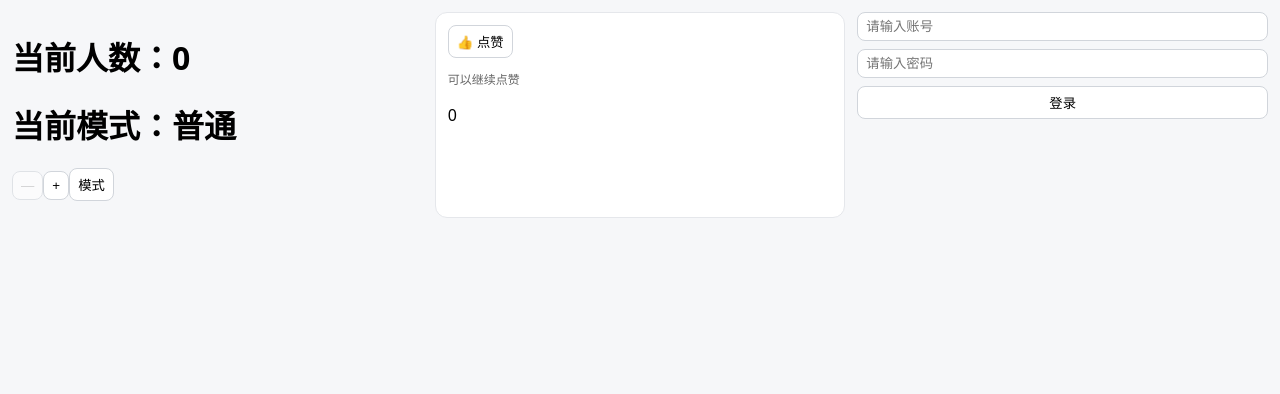
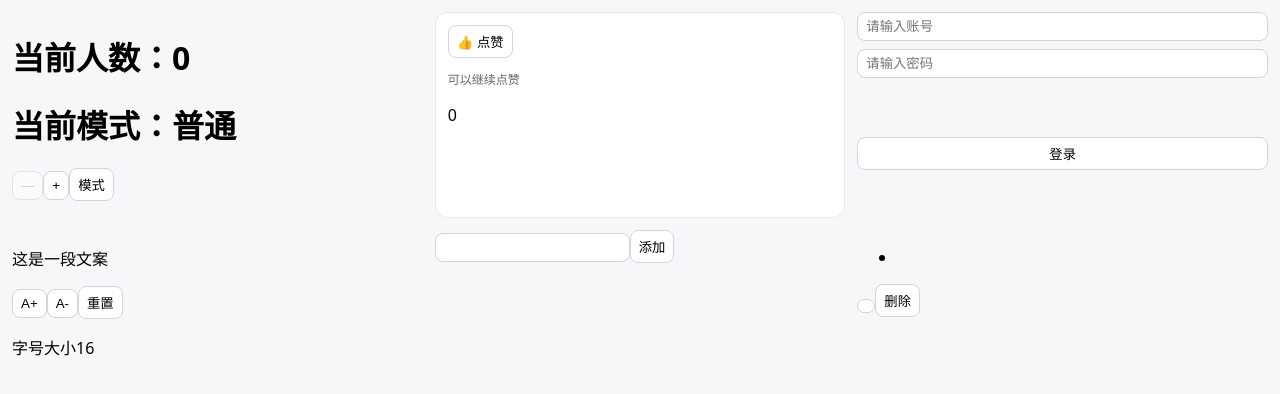
Before and after one commit to FlyApple22/FrontendLearn, a React (Vite) app in the folder React/practice/: page / in a window 1280 px wide. Shown: the top 394 px of the page. Built offline with nearby package versions, Linux system fonts and the light colour scheme.

Commit message:
✨ feat(components): lian xi

```diff
--- a/React/practice/src/App.jsx
+++ b/React/practice/src/App.jsx
@@ -3,6 +3,9 @@ import './index.css'
 import StepCounter from './components/01StepCounter'
 import TimerLike from './components/02TimerLike'
 import LoginValidator from './components/03LoginValidator'
+import FontClamp from './components/04FontClamp'
+// import ThemePreview from './components/05.ThemePreview'
+import ToDoList from './components/07TodoLite '
 
 export default function App() {
   return (
@@ -10,11 +13,11 @@ export default function App() {
       <StepCounter />
       <TimerLike />
       <LoginValidator />
-      {/* <FontClamp />
-      <ThemePreview />
-      <MiniCart />
-      <TodoLite />
-      <FilterPanel />
+      <FontClamp />
+      {/* <ThemePreview />
+      <MiniCart /> */}
+      <ToDoList />
+      {/* <FilterPanel />
       <ProfileSubmit /> */}
     </div>
   )
--- a/React/practice/src/components/03LoginValidator.jsx
+++ b/React/practice/src/components/03LoginValidator.jsx
@@ -31,18 +31,35 @@ import { useState } from 'react'
 function LoginValidator() {
   const [username, setUsename] = useState('')
   const [password, setPassword] = useState('')
+  const [msg, setMsg] = useState('')
+  const [tounch, setTounch] = useState({ userNameTounch: false, passWordTounch: false })
+
+  let useNameOk = username.length >= 3
+  let passWordOk = password.length >= 6
+
+  const login = username.length >= 3 && password.length >= 6
 
   return (
     <div>
       <div style={{ display: 'grid', gap: 8 }}>
         <input
+          onBlur={() => {
+            setTounch((prev) => {
+              return { ...prev, userNameTounch: true }
+            })
+          }}
           placeholder='请输入账号'
           value={username}
           onChange={(e) => {
             setUsename(e.target.value)
           }}
         />
+        {tounch.userNameTounch && <p>{useNameOk ? '' : '账号至少 3 个字符'}</p>}
+
         <input
+          onBlur={() => {
+            setTounch((prev) => ({ ...prev, passWordTounch: true }))
+          }}
           type='password'
           placeholder='请输入密码'
           value={password}
@@ -50,7 +67,15 @@ function LoginValidator() {
             setPassword(e.target.value)
           }}
         />
-        <button>登录</button>
+        {tounch.passWordTounch && <p>{passWordOk ? '' : '密码至少 6 个字符'}</p>}
+
+        <h1>{msg}</h1>
+        <button
+          onClick={() => {
+            setMsg(login ? `欢迎你，${username}` : '')
+          }}>
+          登录
+        </button>
       </div>
     </div>
   )
--- a/React/practice/src/components/04FontClamp.jsx
+++ b/React/practice/src/components/04FontClamp.jsx
@@ -0,0 +1,49 @@
+/**
+ * 【题目：阅读器字号调节】
+ *
+ * 场景：
+ * 你在做“阅读模式”。用户可以调节字号，但字号必须在范围内。
+ *
+ * 规则：
+ * 1) 初始字号：16
+ * 2) 最小字号：12；最大字号：28
+ * 3) 有三个按钮：
+ *    - A-：字号 -2（到最小就不能再减，按钮禁用）
+ *    - A+：字号 +2（到最大就不能再加，按钮禁用）
+ *    - 重置：直接回到 16
+ * 4) 文本区域必须实时应用字号（style={{ fontSize: size }})
+ */
+
+import { useState } from 'react'
+
+function FontClamp() {
+  const [size, setSize] = useState(16)
+  function add() {
+    if (size < 28) {
+      setSize(size + 2)
+    }
+  }
+  function dec() {
+    if (size > 12) setSize(size - 2)
+  }
+  function reSet() {
+    setSize(16)
+  }
+  return (
+    <>
+      <div>
+        <p style={{ fontSize: size }}>这是一段文案</p>
+        <button onClick={add} disabled={size >= 28}>
+          A+
+        </button>
+        <button onClick={dec} disabled={size <= 12}>
+          A-
+        </button>
+        <button onClick={reSet}>重置</button>
+        <p>字号大小{size}</p>
+      </div>
+    </>
+  )
+}
+
+export default FontClamp
--- a/React/practice/src/components/07TodoLite .jsx
+++ b/React/practice/src/components/07TodoLite .jsx
@@ -0,0 +1,56 @@
+/**
+ * 【题目：Todo Lite】
+ *
+ * 场景：
+ * “今日计划”列表：可以添加任务、标记完成、删除任务。
+ *
+ * 固定数据结构：
+ * 每个 todo 必须长这样：
+ * { id: number, text: string, done: boolean }
+ *
+ * 规则：
+ * 1) 输入框输入内容，点击“添加”：
+ *    - 如果是空字符串/全空格：不添加
+ *    - 添加后清空输入框
+ * 2) 列表展示 todo：
+ *    - done 为 true 时：文字显示删除线
+ * 3) 每条 todo 有两个按钮：
+ *    - “完成/取消”：切换 done
+ *    - “删除”：移除该项
+ *
+ * 关键要求：
+ * - 必须用不可变更新：map / filter / 展开运算符
+ */
+
+import { useState } from 'react'
+
+function ToDoList() {
+  const [text, setText] = useState('')
+  const [todo, setTodo] = useState([{ id: 1, text: '', done: false }])
+
+  function add() {
+    const newTodo = { id: Date.now(), text: text, done: false }
+    setTodo((prev) => [...prev, newTodo])
+    setText('')
+  }
+
+  return (
+    <>
+      <div>
+        <input type='text' value={text} onChange={(e) => setText(e.target.value)} />
+        <button onClick={add}>添加</button>
+      </div>
+      <div>
+        <ul>
+          {todo.map((item) => (
+            <li key={item.id}>{item.text}</li>
+          ))}
+        </ul>
+        <button>{}</button>
+        <button>删除</button>
+      </div>
+    </>
+  )
+}
+
+export default ToDoList
```
Also changed, not shown: React/practice/src/components/05.ThemePreview.jsx (+28 -0 lines).
